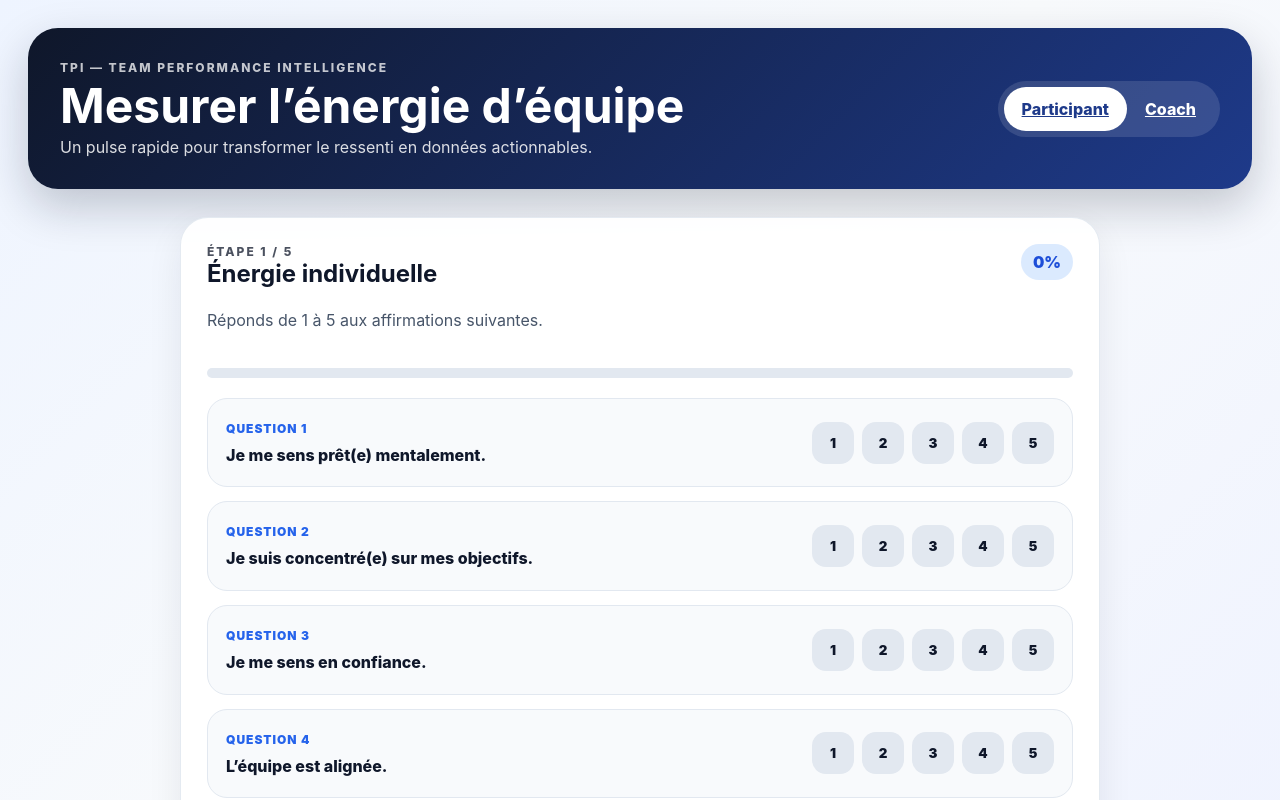
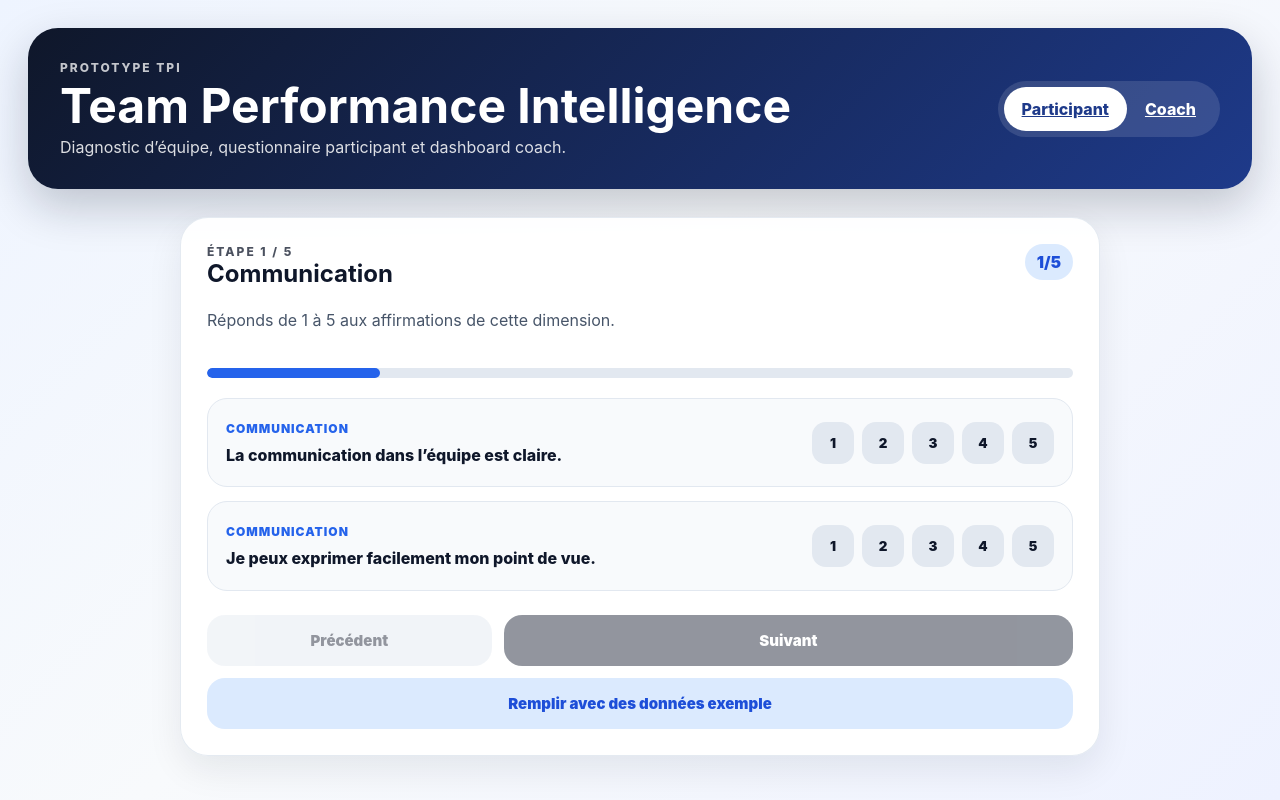
Before and after one commit to michelefritz09-cloud/tpi-app, a React (Vite) app: page /participant in a window 1280 px wide. Shown: the top 800 px of the page. Built offline with nearby package versions, Linux system fonts and the light colour scheme.

Commit message:
fix: restore multi-step form and dashboard charts

```diff
--- a/src/App.jsx
+++ b/src/App.jsx
@@ -1,5 +1,3 @@
-// Gestion des routes + header commun (TPI + switch coach/participant)
-
 import { BrowserRouter, Routes, Route, Navigate, NavLink } from "react-router-dom";
 import ParticipantPage from "./pages/ParticipantPage";
 import CoachDashboard from "./pages/CoachDashboard";
@@ -8,47 +6,35 @@ export default function App() {
   return (
     <BrowserRouter>
       <div className="page">
-
-        {/* HEADER GLOBAL */}
-        <div className="hero">
+        <header className="hero">
           <div className="heroText">
-            <div className="kicker">TPI — Team Performance Intelligence</div>
-            <h1>Mesurer l’énergie d’équipe</h1>
-            <p>
-              Un pulse rapide pour transformer le ressenti en données actionnables.
-            </p>
+            <div className="kicker">Prototype TPI</div>
+            <h1>Team Performance Intelligence</h1>
+            <p>Diagnostic d’équipe, questionnaire participant et dashboard coach.</p>
           </div>
 
-          {/* Navigation propre avec état actif */}
-          <div className="tabs">
+          <nav className="tabs">
             <NavLink
               to="/participant"
-              className={({ isActive }) => isActive ? "tab active" : "tab"}
+              className={({ isActive }) => (isActive ? "tab active" : "tab")}
             >
               Participant
             </NavLink>
 
             <NavLink
               to="/coach"
-              className={({ isActive }) => isActive ? "tab active" : "tab"}
+              className={({ isActive }) => (isActive ? "tab active" : "tab")}
             >
               Coach
             </NavLink>
-          </div>
-        </div>
+          </nav>
+        </header>
 
-        {/* ROUTES */}
         <Routes>
-          {/* Redirection par défaut */}
           <Route path="/" element={<Navigate to="/participant" replace />} />
-
-          {/* Page formulaire */}
           <Route path="/participant" element={<ParticipantPage />} />
-
-          {/* Page dashboard */}
           <Route path="/coach" element={<CoachDashboard />} />
         </Routes>
-
       </div>
     </BrowserRouter>
   );
--- /dev/null
+++ b/src/data/tpiData.jsx
@@ -0,0 +1,45 @@
+export const dimensions = [
+  {
+    name: "Communication",
+    questions: [
+      "La communication dans l’équipe est claire.",
+      "Je peux exprimer facilement mon point de vue.",
+    ],
+  },
+  {
+    name: "Confiance",
+    questions: [
+      "Je fais confiance aux autres membres de l’équipe.",
+      "Je me sens en sécurité pour parler des difficultés.",
+    ],
+  },
+  {
+    name: "Clarté",
+    questions: [
+      "Les rôles de chacun sont bien compris.",
+      "Les objectifs de l’équipe sont clairs.",
+    ],
+  },
+  {
+    name: "Engagement",
+    questions: [
+      "Je me sens impliqué(e) dans la réussite collective.",
+      "L’équipe fournit les efforts nécessaires.",
+    ],
+  },
+  {
+    name: "Cohésion",
+    questions: [
+      "L’ambiance favorise la performance collective.",
+      "L’équipe reste soudée dans les moments difficiles.",
+    ],
+  },
+];
+
+export const demoScores = {
+  Communication: 60,
+  Confiance: 72,
+  Clarté: 68,
+  Engagement: 100,
+  Cohésion: 76,
+};
--- a/src/main.jsx
+++ b/src/main.jsx
@@ -1,9 +1,7 @@
-// Point d'entrée de ton app React
-
 import React from "react";
 import ReactDOM from "react-dom/client";
 import App from "./App";
-import "./App.css"; // ton CSS existant
+import "./App.css";
 
 ReactDOM.createRoot(document.getElementById("root")).render(
   <React.StrictMode>
--- a/src/pages/ParticipantPage.jsx
+++ b/src/pages/ParticipantPage.jsx
@@ -1,109 +1,147 @@
 import { useState } from "react";
-
-// Questions simples (tu peux adapter)
-const questions = [
-  "Je me sens prêt(e) mentalement.",
-  "Je suis concentré(e) sur mes objectifs.",
-  "Je me sens en confiance.",
-  "L’équipe est alignée.",
-  "L’ambiance est positive."
-];
+import { useNavigate } from "react-router-dom";
+import { dimensions, demoScores } from "../data/tpiData";
 
 export default function ParticipantPage() {
-  const [answers, setAnswers] = useState(Array(questions.length).fill(null));
+  const navigate = useNavigate();
+
+  const [step, setStep] = useState(0);
+  const [answers, setAnswers] = useState({});
   const [submitted, setSubmitted] = useState(false);
 
-  // Gérer réponse
-  const handleSelect = (index, value) => {
-    const newAnswers = [...answers];
-    newAnswers[index] = value;
-    setAnswers(newAnswers);
+  const currentDimension = dimensions[step];
+  const totalSteps = dimensions.length;
+
+  const handleAnswer = (questionKey, value) => {
+    setAnswers({
+      ...answers,
+      [questionKey]: value,
+    });
   };
 
-  // Envoi
-  const handleSubmit = () => {
+  const fillDemoData = () => {
+    const demoAnswers = {};
+
+    dimensions.forEach((dimension, dimensionIndex) => {
+      dimension.questions.forEach((_, questionIndex) => {
+        demoAnswers[`${dimensionIndex}-${questionIndex}`] = 3;
+      });
+    });
+
+    setAnswers(demoAnswers);
+  };
+
+  const finishForm = () => {
+    localStorage.setItem("tpiScores", JSON.stringify(demoScores));
     setSubmitted(true);
 
-    // 🔥 Simulation (plus tard : envoyer vers backend)
-    console.log("Réponses :", answers);
+    setTimeout(() => {
+      navigate("/coach");
+    }, 800);
   };
 
-  const progress = (answers.filter(a => a !== null).length / questions.length) * 100;
+  const isCurrentStepComplete = currentDimension.questions.every((_, questionIndex) => {
+    return answers[`${step}-${questionIndex}`];
+  });
+
+  const progress = ((step + 1) / totalSteps) * 100;
 
   return (
-    <div className="participantLayout">
-
-      <div className="card">
-
+    <main className="participantLayout">
+      <section className="card">
         <div className="cardHeader">
           <div>
-            <div className="stepLabel">Étape 1 / 5</div>
-            <h2>Énergie individuelle</h2>
-            <p>Réponds de 1 à 5 aux affirmations suivantes.</p>
+            <div className="stepLabel">
+              Étape {step + 1} / {totalSteps}
+            </div>
+
+            <h2>{currentDimension.name}</h2>
+
+            <p>Réponds de 1 à 5 aux affirmations de cette dimension.</p>
           </div>
 
           <div className="progressBadge">
-            {Math.round(progress)}%
+            {step + 1}/{totalSteps}
           </div>
         </div>
 
-        {/* Barre de progression */}
         <div className="progressBar">
           <div className="progressFill" style={{ width: `${progress}%` }} />
         </div>
 
-        {/* Questions */}
         <div className="questionsList">
-          {questions.map((q, index) => (
-            <div key={index} className="questionBlock">
+          {currentDimension.questions.map((question, questionIndex) => {
+            const questionKey = `${step}-${questionIndex}`;
 
+            return (
+              <div className="questionBlock" key={questionKey}>
                 <div className="questionText">
-                <span>Question {index + 1}</span>
-                <p>{q}</p>
+                  <span>{currentDimension.name}</span>
+                  <p>{question}</p>
                 </div>
 
                 <div className="scale">
-                {[1, 2, 3, 4, 5].map(value => (
+                  {[1, 2, 3, 4, 5].map((value) => (
                     <button
                       key={value}
-                    className={`scoreButton ${answers[index] === value ? "selected" : ""}`}
-                    onClick={() => handleSelect(index, value)}
+                      type="button"
+                      className={
+                        answers[questionKey] === value
+                          ? "scoreButton selected"
+                          : "scoreButton"
+                      }
+                      onClick={() => handleAnswer(questionKey, value)}
                     >
                       {value}
                     </button>
                   ))}
                 </div>
-
               </div>
-          ))}
+            );
+          })}
         </div>
 
-        {/* Actions */}
         <div className="formActions">
           <button
+            type="button"
             className="secondaryButton"
-            onClick={() => setAnswers(Array(questions.length).fill(null))}
+            disabled={step === 0}
+            onClick={() => setStep(step - 1)}
           >
-            Reset
+            Précédent
           </button>
 
+          {step < totalSteps - 1 ? (
             <button
+              type="button"
               className="submitButton"
-            onClick={handleSubmit}
-            disabled={answers.includes(null)}
+              disabled={!isCurrentStepComplete}
+              onClick={() => setStep(step + 1)}
             >
-            Terminer
+              Suivant
             </button>
+          ) : (
+            <button
+              type="button"
+              className="submitButton"
+              disabled={!isCurrentStepComplete}
+              onClick={finishForm}
+            >
+              Terminer et voir le dashboard
+            </button>
+          )}
         </div>
 
-        {/* Message succès */}
+        <button type="button" className="demoButton" onClick={fillDemoData}>
+          Remplir avec des données exemple
+        </button>
+
         {submitted && (
           <p className="success">
-            Réponses envoyées — merci 🙌
+            Réponses envoyées ✅ Le dashboard coach est mis à jour.
           </p>
         )}
-
-      </div>
-    </div>
+      </section>
+    </main>
   );
 }
```
Also changed, not shown: src/pages/CoachDashboard.jsx (+90 -27 lines). Lines whose indentation alone changed are shown as unchanged.
